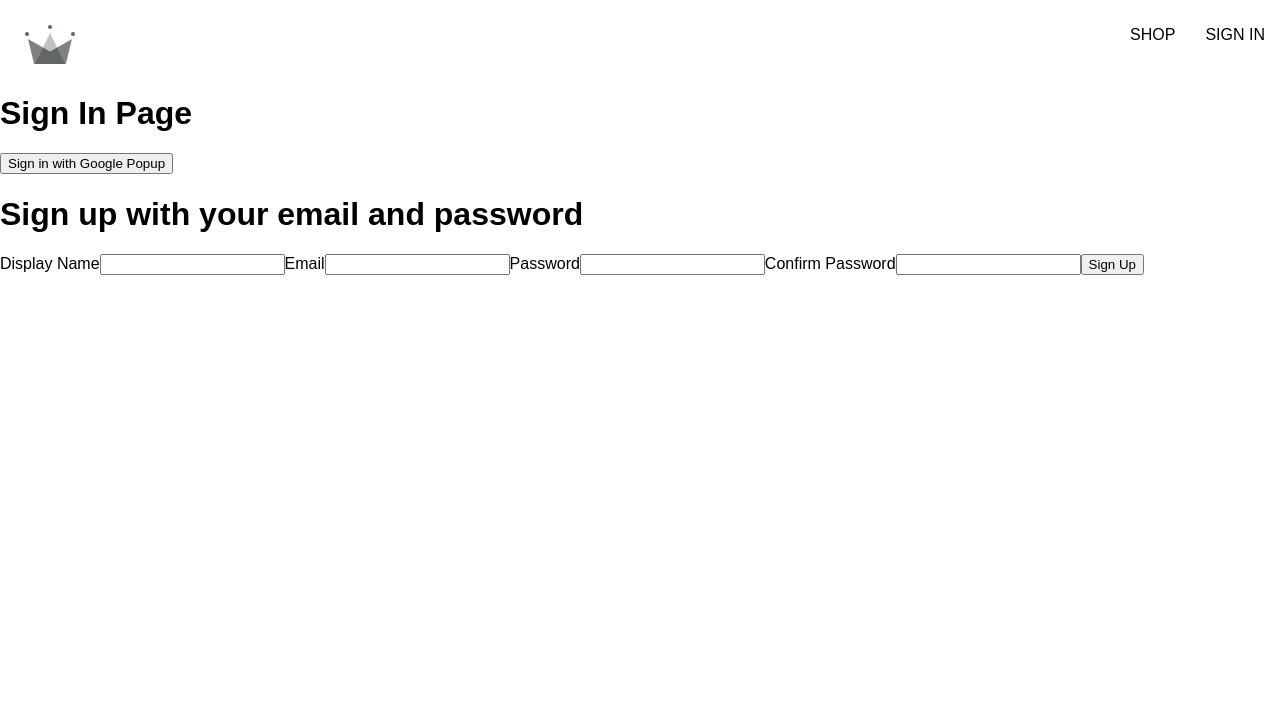
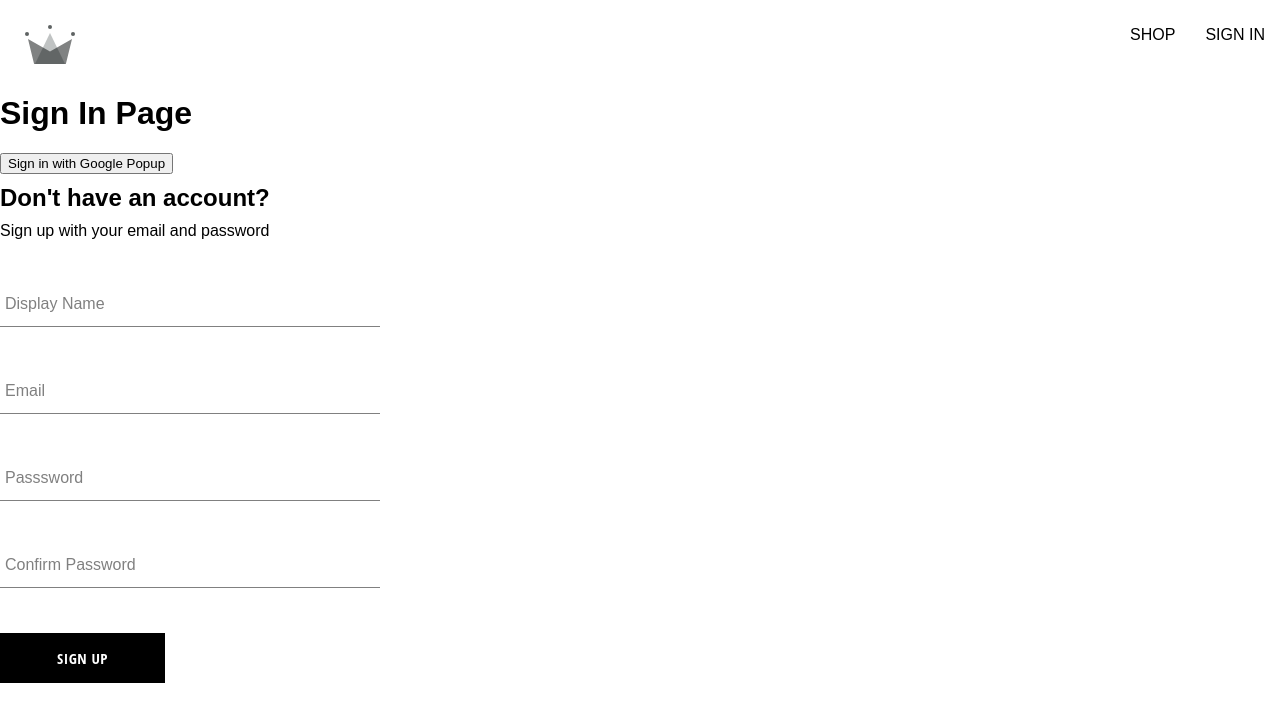
Before and after one commit to 4rtify/ecom-test, a React (Create React App) app: page /sign-in in a window 1280 px wide. Shown: the top 722 px of the page. Built offline with nearby package versions, Linux system fonts and the light colour scheme.

Commit message:
Creating sign up compenent and styling

```diff
--- /dev/null
+++ b/src/components/button/button.component.jsx
@@ -0,0 +1,19 @@
+import './button.styles.scss'
+
+const BUTTON_TYPE_CLASSES = {
+  google: "google-sign-in",
+  inverted: "inverted",
+};
+
+const Button = ({ children, buttonType, ...otherProps }) => {
+  return (
+    <button
+      className={`button-container ${BUTTON_TYPE_CLASSES[buttonType]}`}
+      {...otherProps}
+    >
+      {children}
+    </button>
+  );
+};
+
+export default Button;
--- /dev/null
+++ b/src/components/button/button.styles.scss
@@ -0,0 +1,41 @@
+.button-container {
+  min-width: 165px;
+  width: auto;
+  height: 50px;
+  letter-spacing: 0.5px;
+  line-height: 50px;
+  padding: 0 35px 0 35px;
+  font-size: 15px;
+  background-color: black;
+  color: white;
+  text-transform: uppercase;
+  font-family: "Open Sans Condensed";
+  font-weight: bolder;
+  border: none;
+  cursor: pointer;
+  display: flex;
+  justify-content: center;
+  &:hover {
+    background-color: white;
+    color: black;
+    border: 1px solid black;
+  }
+  &.google-sign-in {
+    background-color: #4285f4;
+    color: white;
+    &:hover {
+      background-color: #357ae8;
+      border: none;
+    }
+  }
+  &.inverted {
+    background-color: white;
+    color: black;
+    border: 1px solid black;
+    &:hover {
+      background-color: black;
+      color: white;
+      border: none;
+    }
+  }
+}
--- /dev/null
+++ b/src/components/form-input/form-input.component.jsx
@@ -0,0 +1,20 @@
+import './form-input.styles.scss'
+
+const FormInput = ({ label, ...otherProps }) => {
+  return (
+    <div className="group">
+      <input className="form-input" {...otherProps} />
+      {label && (
+      <label
+        className={`${
+          otherProps.value.length ? "shrink" : ''
+        } form-input-label`}
+      >
+        {label}
+      </label>
+      )}
+    </div>
+  );
+};
+
+export default FormInput;
--- /dev/null
+++ b/src/components/form-input/form-input.styles.scss
@@ -0,0 +1,54 @@
+$sub-color: grey;
+$main-color: black;
+
+@mixin shrinkLabel {
+  top: -14px;
+  font-size: 12px;
+  color: $main-color;
+}
+
+.group {
+  position: relative;
+  margin: 45px 0;
+
+  .form-input {
+    background: none;
+    background-color: white;
+    color: $sub-color;
+    font-size: 18px;
+    padding: 10px 10px 10px 5px;
+    display: block;
+    width: 100%;
+    border: none;
+    border-radius: 0;
+    border-bottom: 1px solid $sub-color;
+    margin: 25px 0;
+
+    &:focus {
+      outline: none;
+    }
+
+    &:focus ~ .form-input-label {
+      @include shrinkLabel();
+    }
+  }
+
+  input[type='password'] {
+    letter-spacing: 0.3em;
+  }
+
+  .form-input-label {
+    color: $sub-color;
+    font-size: 16px;
+    font-weight: normal;
+    position: absolute;
+    pointer-events: none;
+    left: 5px;
+    top: 10px;
+    transition: 300ms ease all;
+
+    &.shrink {
+      @include shrinkLabel();
+    }
+  }
+}
--- a/src/components/sign-up-from/sign-up-form.component.jsx
+++ b/src/components/sign-up-from/sign-up-form.component.jsx
@@ -1,14 +1,22 @@
-import { useState } from 'react';
+import { useState } from "react";
 
-import { createAuthUserWithEmailAndPassword, createUserDocumentFromAuth } from '../../utils/firebase/firebase.utils';
+import FormInput from "../form-input/form-input.component";
+import Button from "../button/button.component";
+
+import {
+  createAuthUserWithEmailAndPassword,
+  createUserDocumentFromAuth,
+} from "../../utils/firebase/firebase.utils";
 /*** Setting A State like this is good practice from when all the states are needed for the given logic, like this sign-up form */
 
+import "./sing-up-form.style.scss";
+
 const defaultFormFields = {
-  displayName: '',
-  email: '',
-  password: '',
-  confirmPassword: ''
-}
+  displayName: "",
+  email: "",
+  password: "",
+  confirmPassword: "",
+};
 
 const SignUpForm = () => {
   const [formFeilds, setFormFeilds] = useState(defaultFormFields);
@@ -16,57 +24,86 @@
 
   const resetFormFields = () => {
     setFormFeilds(defaultFormFields);
-  }
+  };
 
   const handleSubmit = async (event) => {
     event.preventDefault();
 
-    if(password !== confirmPassword) {
-      alert("passwords do not match")
+    if (password !== confirmPassword) {
+      alert("passwords do not match");
       return;
     }
 
     try {
-      const {user} = await createAuthUserWithEmailAndPassword(email, password);
+      const { user } = await createAuthUserWithEmailAndPassword(
+        email,
+        password
+      );
 
       await createUserDocumentFromAuth(user, { displayName });
       resetFormFields();
-
-    } catch(error){
-      if(error.code === 'auth/email-already-in-use'){
-        alert('email is already in use')
+    } catch (error) {
+      if (error.code === "auth/email-already-in-use") {
+        alert("email is already in use");
+      } else {
+        console.log("user creation encounted an error", error);
       }
-      console.log("user creation encounted an error", error)
     }
-  }
+  };
 
   // the above state set up allowed for this genralised function to update the state
   const handleChange = (event) => {
-    const {name, value} = event.target;
+    const { name, value } = event.target;
 
-    setFormFeilds({...formFeilds, [name]: value});
-  }
+    setFormFeilds({ ...formFeilds, [name]: value });
+  };
 
   return (
-    <div>
-      <h1>Sign up with your email and password</h1>
+    <div className="sign-up-container">
+      <h2>Don't have an account?</h2>
+      <span>Sign up with your email and password</span>
       <form onSubmit={handleSubmit}>
-        <label>Display Name</label>
         {/***name and value are passed to the genral function so they can be updated */}
-        <input type="text" required onChange={handleChange} name="displayName" value={displayName}/>
+        <FormInput
+          label="Display Name"
+          type="text"
+          required
+          onChange={handleChange}
+          name="displayName"
+          value={displayName}
+        />
 
-        <label>Email</label>
-        <input type="email" required onChange={handleChange} name="email" value={email}/>
+        <FormInput
+          label="Email"
+          type="email"
+          required
+          onChange={handleChange}
+          name="email"
+          value={email}
+        />
 
-        <label>Password</label>
-        <input type="password" required onChange={handleChange} name="password" value={password}/>
+        <FormInput
+          label="Passsword"
+          type="password"
+          required
+          onChange={handleChange}
+          name="password"
+          value={password}
+        />
 
-        <label>Confirm Password</label>
-        <input type="password" required onChange={handleChange} name="confirmPassword" value={confirmPassword}/>
-        <button type="submit">Sign Up</button>
+        <FormInput
+          label="Confirm Password"
+          type="password"
+          required
+          onChange={handleChange}
+          name="confirmPassword"
+          value={confirmPassword}
+        />
+
+        <Button type="submit">Sign Up</Button>
       </form>
     </div>
-  )
+  );
 };
 
 export default SignUpForm;
--- /dev/null
+++ b/src/components/sign-up-from/sing-up-form.style.scss
@@ -0,0 +1,9 @@
+.sign-up-container {
+  display: flex;
+  flex-direction: column;
+  width: 380px;
+}
+
+h2 {
+  margin: 10px 0;
+}
```
